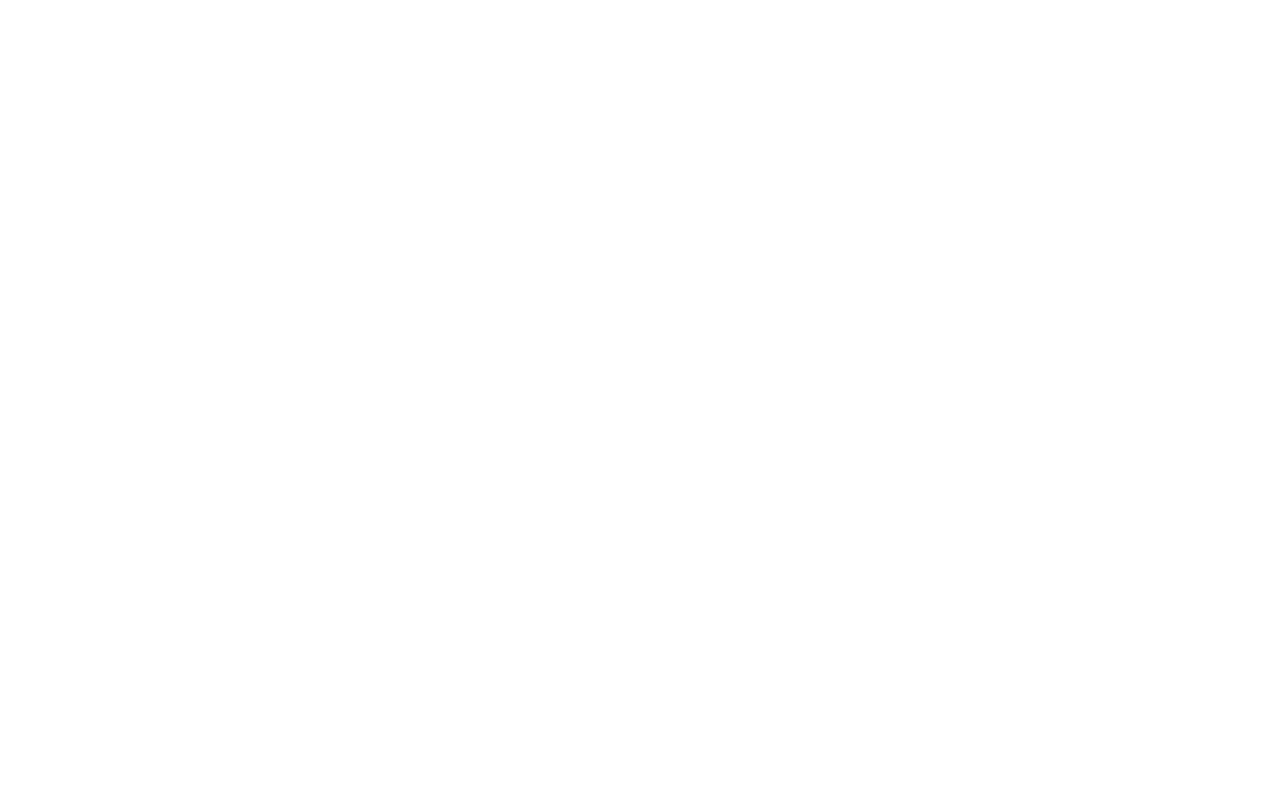
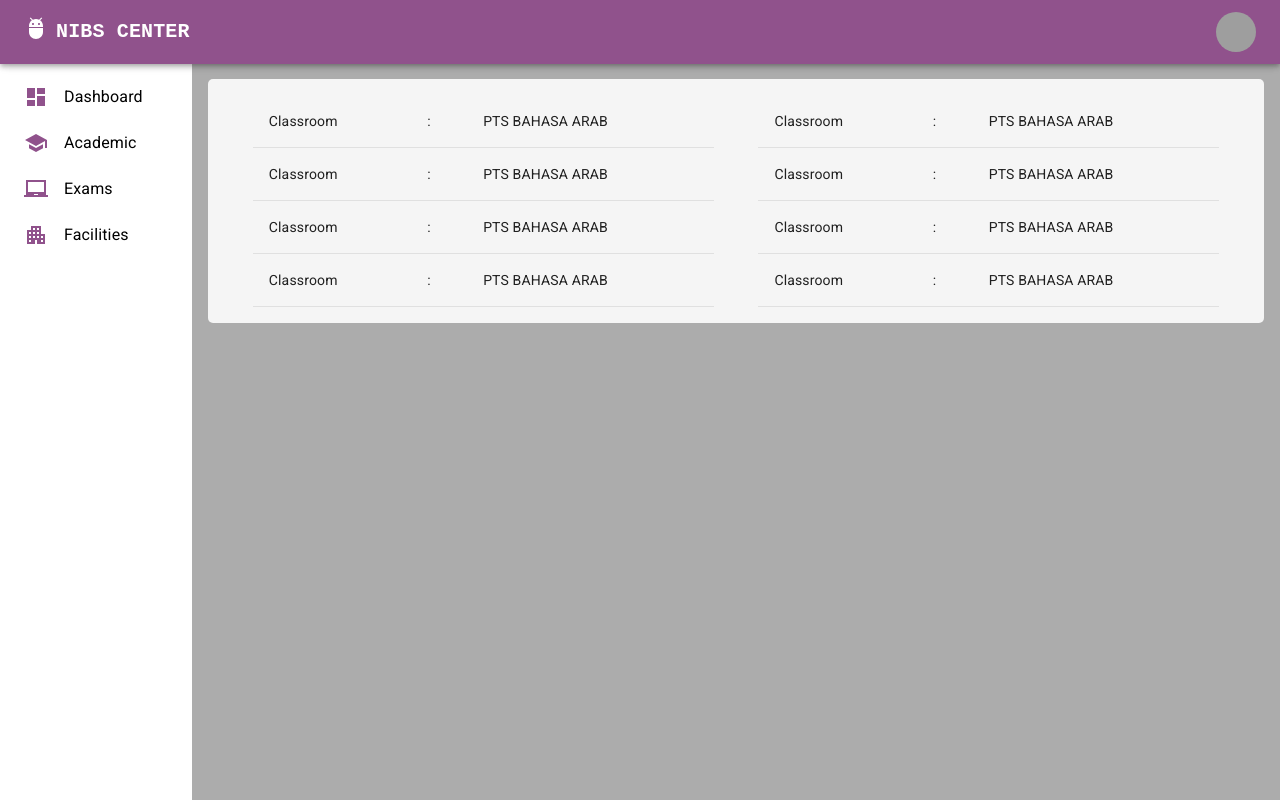
Before and after one commit to nuraida-app/nibs-center, a React (Vite) app: page /center/admin/classroom/1/1/exam/1 in a window 1280 px wide. Before the commit this address had no page. Built offline with nearby package versions, Linux system fonts and the light colour scheme; grey boxes are pictures that could not be loaded.

Commit message:
Add room adn exam detail

```diff
--- a/src/App.jsx
+++ b/src/App.jsx
@@ -26,6 +26,7 @@
 import Q_list from "./pages/admin/exam/question/Q_list";
 import Playground from "./Playground";
 import Rooms from "./pages/admin/exam/rooms/Rooms";
+import Detail from "./pages/admin/exam/detail/Detail";
 
 function App() {
   const dispatch = useDispatch();
@@ -76,6 +77,11 @@
 
         <Route path="/center/admin-schedule-page" element={<Rooms />} />
 
+        <Route
+          path="/center/admin/classroom/:name/:roomId/exam/:id"
+          element={<Detail />}
+        />
+
         {/* TEACHER ROUTES */}
 
         <Route path="/teacher-dashboard" element={<Teacher_page />} />
--- /dev/null
+++ b/src/pages/admin/exam/detail/D_content.jsx
@@ -0,0 +1,13 @@
+import { Box } from "@mui/material";
+import { Fragment } from "react";
+import Indentity from "./Indentity";
+
+const D_content = () => {
+  return (
+    <Fragment>
+      <Indentity />
+    </Fragment>
+  );
+};
+
+export default D_content;
--- /dev/null
+++ b/src/pages/admin/exam/detail/Detail.jsx
@@ -0,0 +1,48 @@
+import { Fragment, useEffect } from "react";
+import Topbar from "../../components/topbar/Topbar";
+import { Box } from "@mui/material";
+import SideMenu from "../../components/menu/SideMenu";
+import D_content from "./D_content";
+
+const Detail = () => {
+  return (
+    <Fragment>
+      <Topbar />
+      <Box
+        sx={{
+          display: "flex",
+          position: "relative",
+          top: 63,
+        }}
+      >
+        <Box
+          sx={{
+            width: "15%",
+            height: "calc(100vh - 63px)",
+            position: "fixed",
+            left: 0,
+            p: 1,
+          }}
+        >
+          <SideMenu />
+        </Box>
+
+        <Box
+          sx={{
+            width: "85%",
+            height: "calc(100vh - 63px)",
+            overflowY: "auto",
+            right: 0,
+            position: "absolute",
+            bgcolor: "#acacac",
+            p: 2,
+          }}
+        >
+          <D_content />
+        </Box>
+      </Box>
+    </Fragment>
+  );
+};
+
+export default Detail;
--- /dev/null
+++ b/src/pages/admin/exam/detail/Indentity.jsx
@@ -0,0 +1,70 @@
+import { Box, Table, TableBody, TableCell, TableRow } from "@mui/material";
+
+const Indentity = () => {
+  return (
+    <Box
+      sx={{
+        bgcolor: "whitesmoke",
+        display: "flex",
+        alignItems: "center",
+        justifyContent: "space-evenly",
+        gap: 2,
+        flexWrap: "wrap",
+        p: 2,
+        borderRadius: "5px",
+      }}
+    >
+      <Table sx={{ width: "45%" }}>
+        <TableBody>
+          <TableRow>
+            <TableCell>Classroom</TableCell>
+            <TableCell>:</TableCell>
+            <TableCell>PTS BAHASA ARAB</TableCell>
+          </TableRow>
+          <TableRow>
+            <TableCell>Classroom</TableCell>
+            <TableCell>:</TableCell>
+            <TableCell>PTS BAHASA ARAB</TableCell>
+          </TableRow>
+          <TableRow>
+            <TableCell>Classroom</TableCell>
+            <TableCell>:</TableCell>
+            <TableCell>PTS BAHASA ARAB</TableCell>
+          </TableRow>
+          <TableRow>
+            <TableCell>Classroom</TableCell>
+            <TableCell>:</TableCell>
+            <TableCell>PTS BAHASA ARAB</TableCell>
+          </TableRow>
+        </TableBody>
+      </Table>
+
+      <Table sx={{ width: "45%" }}>
+        <TableBody>
+          <TableRow>
+            <TableCell>Classroom</TableCell>
+            <TableCell>:</TableCell>
+            <TableCell>PTS BAHASA ARAB</TableCell>
+          </TableRow>
+          <TableRow>
+            <TableCell>Classroom</TableCell>
+            <TableCell>:</TableCell>
+            <TableCell>PTS BAHASA ARAB</TableCell>
+          </TableRow>
+          <TableRow>
+            <TableCell>Classroom</TableCell>
+            <TableCell>:</TableCell>
+            <TableCell>PTS BAHASA ARAB</TableCell>
+          </TableRow>
+          <TableRow>
+            <TableCell>Classroom</TableCell>
+            <TableCell>:</TableCell>
+            <TableCell>PTS BAHASA ARAB</TableCell>
+          </TableRow>
+        </TableBody>
+      </Table>
+    </Box>
+  );
+};
+
+export default Indentity;
--- a/src/pages/admin/exam/rooms/R_table.jsx
+++ b/src/pages/admin/exam/rooms/R_table.jsx
@@ -31,6 +31,7 @@
 import { toast } from "react-toastify";
 import { DEL_ROOM_RESET } from "../../../../Redux/exam/E_const";
 import R_Update from "./R_Update";
+import { Link, useNavigate } from "react-router-dom";
 
 const columns = [
   { id: "no", label: "No", minWidth: 30 },
@@ -99,6 +100,13 @@
       dispatch({ type: DEL_ROOM_RESET });
     }
   }, [rIsDeleted, rDelMsg, rDelError]);
+
+  // NAVIGATE
+  const navigate = useNavigate();
+
+  const redirect = (id, name) => {
+    navigate(`/center/admin/classroom/${name}/exam/${id}`);
+  };
 
   return (
     <Fragment>
@@ -195,7 +203,10 @@
                           </IconButton>
                         </Tooltip>
                         <Tooltip title="Detail">
-                          <IconButton>
+                          <IconButton
+                            component={Link}
+                            to={`/center/admin/classroom/${item.room_name}/${item.id}/exam/${item.exam_id}`}
+                          >
                             <ArrowCircleRightIcon sx={{ color: blue[500] }} />
                           </IconButton>
                         </Tooltip>
```
